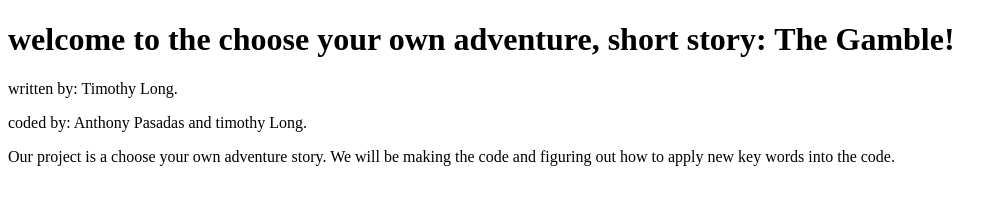
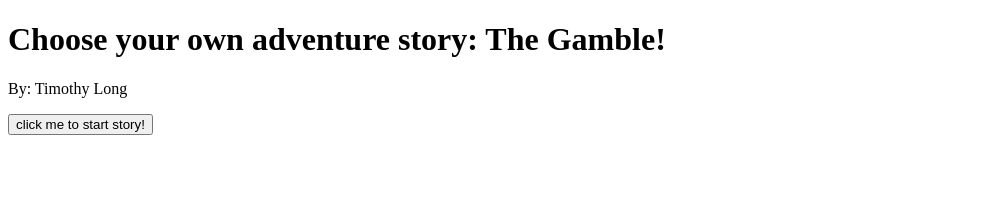
Before and after one commit to theonlymeme/project-gamble, a plain HTML site: page project.html in a window 1280 px wide. Shown: the whole page, without its empty margins (0-1007 px from the left). Drawn offline with Linux system fonts and the light colour scheme.

Commit message:
first paragraph

```diff
--- a/project.html
+++ b/project.html
@@ -4,19 +4,19 @@
     <meta charset="UTF-8">
     <meta name="viewport" content="width=device-width, initial-scale=1.0">
     <meta http-equiv="X-UA-Compatible" content="ie=edge">
-    <title>Timothy Long</title>
+    <h1>Choose your own adventure story: The Gamble!</h1>
+    <p>By: Timothy Long</p>
 </head>
 <body>
-   <h1>welcome to the choose your own adventure, short story: The Gamble!
-   </h1>
-   <p>written by: Timothy Long. </p>
-   <p> coded by: Anthony Pasadas and timothy Long.</p>
-   <p>  Our project is a choose your own adventure story. We will be making the code and figuring out how to apply new key words into the code.</p>
-   <script>
-// 1. Create the button
-var button = document.createElement("button");
-button.innerHTML = "start the story";
+    <button onclick="myFunction()">click me to start story!</button>
+<p id="intro"></p>
 
-</script>
+<script>
+    // below is the intro to the story.
+function myFunction() {
+    // below is intro.
+  document.getElementById("intro").innerHTML = "Daylight seeps through the metal blinds of Samson’s room waking him from his deep slumber. As he starts to crawl out of bed a big yawn throws itself out of Samson’s mouth. After getting out of bed, he goes to the bathroom where he gets undressed, and starts the shower. After showering he gets out with drips of water falling on the floor mat under him. He grabs his towel and moves himself to his room again to get dressed in whatever clothes he could find. He finds an oversized shirt with the words thrasher and a pair of dirty jeans that he wore three days ago from his hamper."
+}
+    </script>
 </body>
 </html>
```
